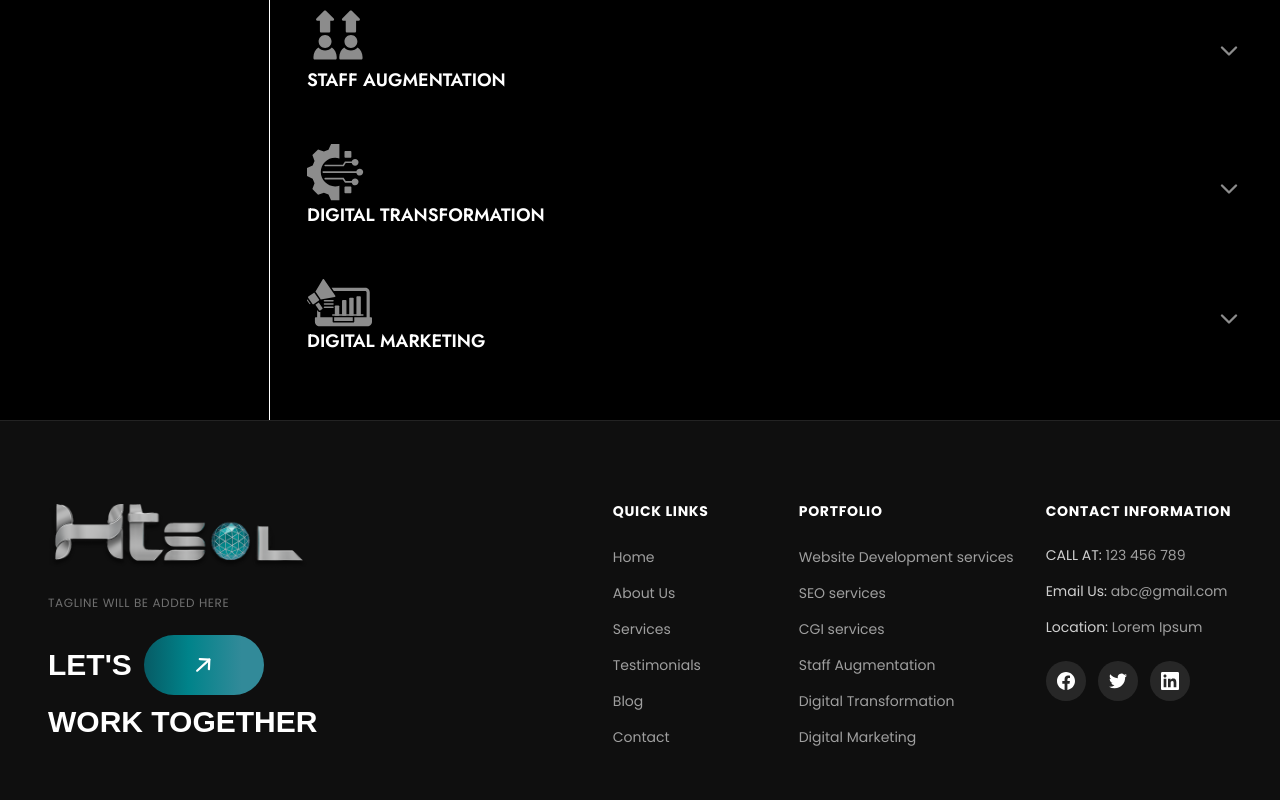
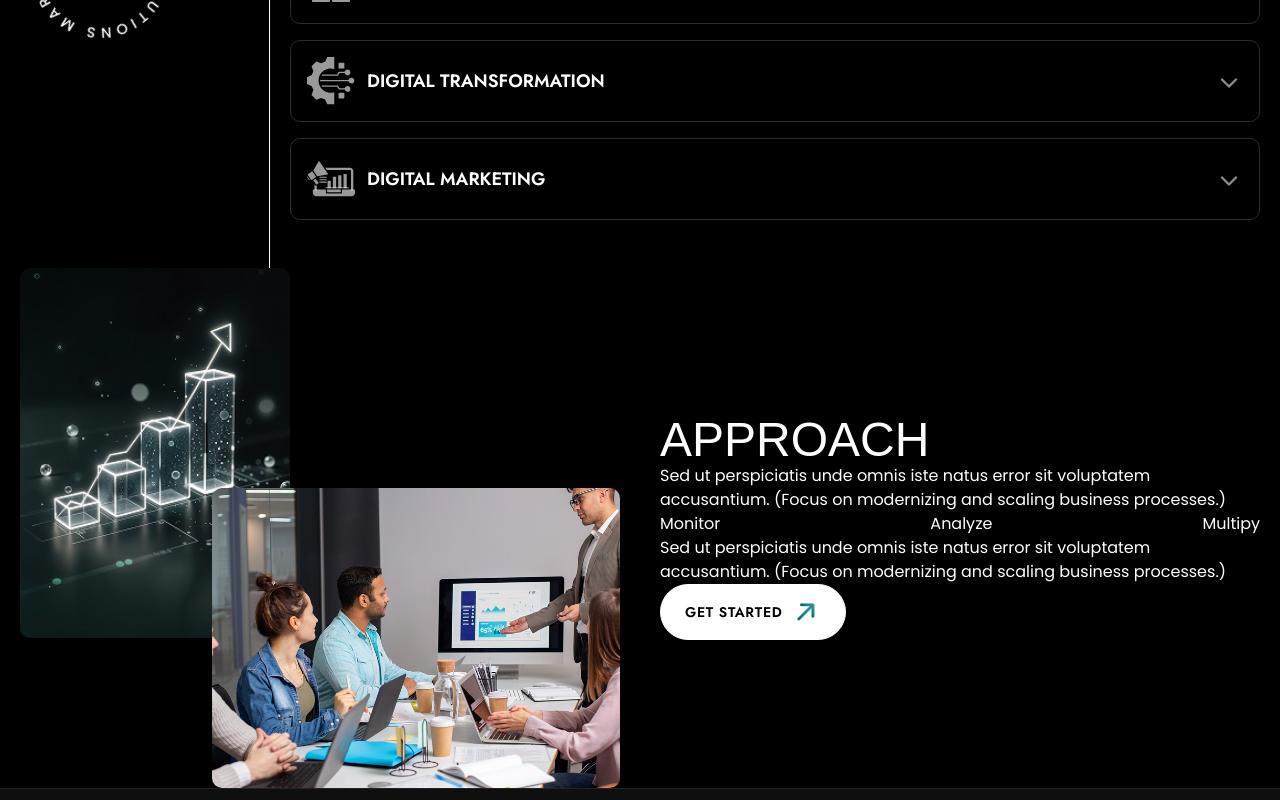
Before and after one commit to faseeh-htsols/htsols, a Next.js app: page /services in a window 1280 px wide. Shown: the part 1080-1880 px from the top of the page. Built offline with nearby package versions, Linux system fonts and the light colour scheme; a web font is replaced by a local one.

Commit message:
services page in progress

```diff
--- /dev/null
+++ b/src/views/services/approach.tsx
@@ -0,0 +1,58 @@
+import Button from "@/components/ui/Button";
+import Container from "@/components/ui/container";
+import HeadingTwo from "@/components/ui/heading-two";
+import Image from "next/image";
+
+const Approach = () => {
+  return (
+    <div className="text-white">
+      <Container>
+        <div className="grid grid-cols-2 gap-10 items-center">
+          <div className="">
+            <div className="w-[45%]">
+              <Image
+                src={"/services/approach-1.png"}
+                width={500}
+                height={500}
+                className="w-full h-[370px] rounded-lg object-cover"
+                alt="graph"
+              />
+            </div>
+            <div className="w-[68%] relative -mt-[150px] ms-auto">
+              <Image
+                src={"/services/approach-2.png"}
+                width={500}
+                className="w-full rounded-lg h-[300px] object-cover"
+                height={500}
+                alt="graph"
+              />
+            </div>
+          </div>
+          <div>
+            <HeadingTwo>Approach</HeadingTwo>
+            <p>
+              Sed ut perspiciatis unde omnis iste natus error sit voluptatem
+              accusantium. (Focus on modernizing and scaling business
+              processes.)
+            </p>
+            <div className="flex flex-row justify-between">
+              <h3>Monitor</h3>
+              <h3>Analyze</h3>
+              <h3>Multipy</h3>
+            </div>
+            <p>
+              Sed ut perspiciatis unde omnis iste natus error sit voluptatem
+              accusantium. (Focus on modernizing and scaling business
+              processes.)
+            </p>
+            <div className="flex">
+              <Button href="/">Get Started</Button>
+            </div>
+          </div>
+        </div>
+      </Container>
+    </div>
+  );
+};
+
+export default Approach;
--- /dev/null
+++ b/src/views/services/have-a-project.tsx
@@ -0,0 +1,7 @@
+import React from "react";
+
+const HaveAProject = () => {
+  return <div>HaveAProject</div>;
+};
+
+export default HaveAProject;
--- a/src/views/services/main.tsx
+++ b/src/views/services/main.tsx
@@ -2,6 +2,7 @@ import React from "react";
 import Banner from "./banner";
 import Logos from "./logos";
 import WhatWeOffer from "./what-we-offer";
+import Approach from "./approach";
 
 const ServicesMain = () => {
   return (
@@ -9,6 +10,7 @@ const ServicesMain = () => {
       <Banner />
       <Logos />
       <WhatWeOffer />
+      <Approach />
     </>
   );
 };
--- a/src/views/services/what-we-offer.tsx
+++ b/src/views/services/what-we-offer.tsx
@@ -14,7 +14,7 @@ const WhatWeOffer = () => {
     <div>
       <Container>
         <div className="flex flex-row gap-5">
-          <div className="w-[250px] text-white shrink-0 pr-5 border-r border-white">
+          <div className="w-[250px] text-white shrink-0 pr-5 border-r border-white pt-10">
             <h2 className="uppercase">What WE Offer</h2>
             <p>
               HT-Solutions provides you Website Designing, Web Development, SEO
@@ -28,21 +28,26 @@ const WhatWeOffer = () => {
             </div>
           </div>
 
-          <div className="grow">
+          <div className="grow pt-10">
             <Accordion type="single" className="space-y-4 mb-12" collapsible>
               {SERVICES_SERVICES_OFFERED_ACCORDION.map((item, index) => (
                 <AccordionItem
                   key={item.title}
                   value={String(index)}
                   className="
-                    border border-transparent border-b! px-4 bg-transparent rounded-lg transition-all
-                    data-[state=open]:border-[#2C2C2C] data-[state=open]:bg-tertiary
+                    border border-[#2C2C2C] border-b! px-4 bg-transparent rounded-lg transition-all
+                    data-[state=open]:border-transparent data-[state=open]:bg-tertiary
 
                   "
                 >
-                  <AccordionTrigger className="text-white font-secondary text-lg uppercase hover:no-underline cursor-pointer">
-                    <div>
-                      <div>{parse(item.icons)}</div>
+                  <AccordionTrigger
+                    className="text-white font-secondary text-lg uppercase hover:no-underline cursor-pointer  [&[data-state=closed]_.offer-icon_svg]:fill-white/60
+    [&[data-state=open]_.offer-icon_svg]:fill-white"
+                  >
+                    <div className="flex gap-3 items-center">
+                      <div className="offer-icon [&_svg]:w-12 [&_svg]:h-12">
+                        {parse(item.icons)}
+                      </div>
                       <h3>{item.title}</h3>
                     </div>
                   </AccordionTrigger>
```
Also changed, not shown: src/constants/index.ts (+26 -26 lines), public/services/approach-1.png (added), public/services/approach-2.png (added).
